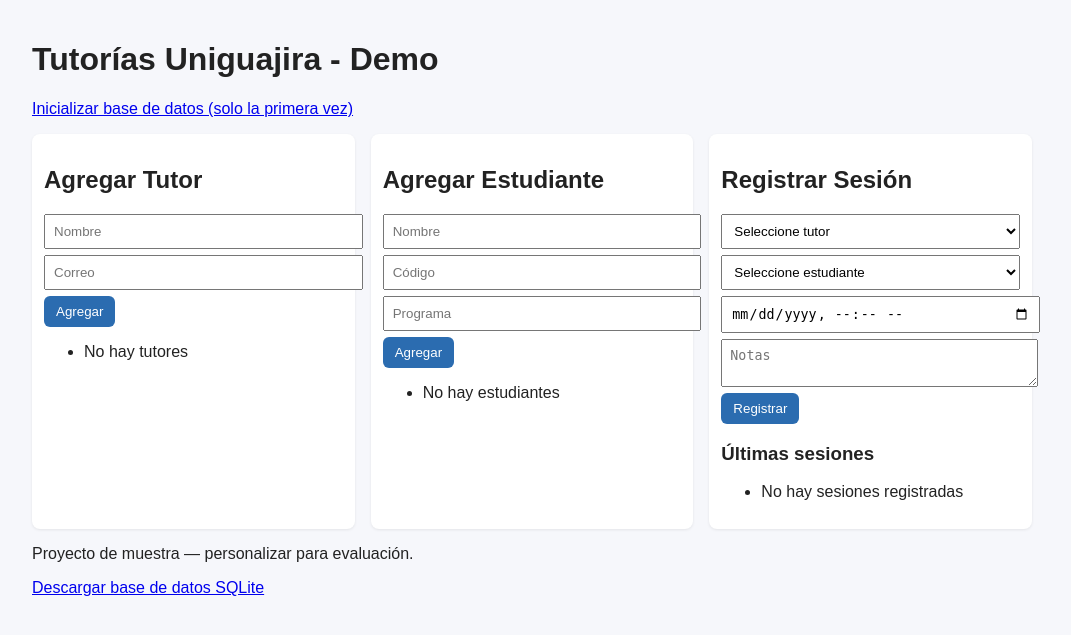
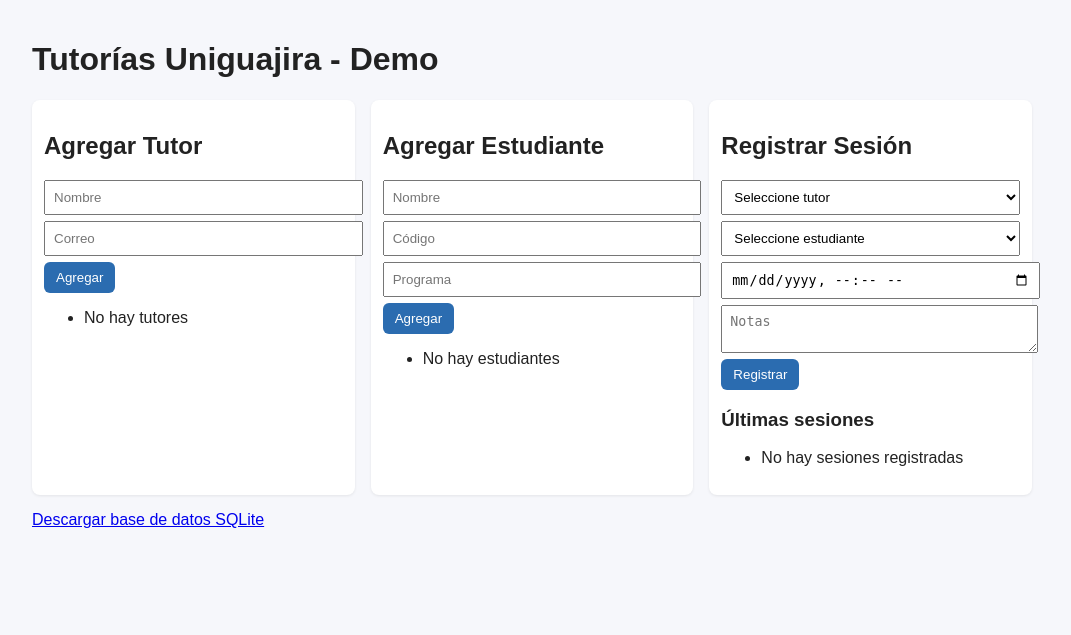
Before and after one commit to jaiseth1/uniguajira_tutorias, a Flask app: page / in a window 1280 px wide. Shown: the top 635 px of the page, without its empty margins (108-1179 px from the left). Run offline with Flask 2, Linux system fonts and the light colour scheme; data that the repository does not hold is empty.

Commit message:
Update index.html

```diff
--- a/tutorias_uniguajirafinal/app/templates/index.html
+++ b/tutorias_uniguajirafinal/app/templates/index.html
@@ -8,7 +8,7 @@
 <body>
   <div class="container">
     <h1>Tutorías Uniguajira - Demo</h1>
-    <p><a href="/init">Inicializar base de datos (solo la primera vez)</a></p>
+    <p><a href="/init"></a></p>
 
     <section class="panels">
       <div class="panel">
@@ -71,7 +71,7 @@
     </section>
 
     <footer>
-      <p>Proyecto de muestra — personalizar para evaluación.</p>
+      <p></p>
       <p><a href="/export/sql">Descargar base de datos SQLite</a></p>
     </footer>
   </div>
```
